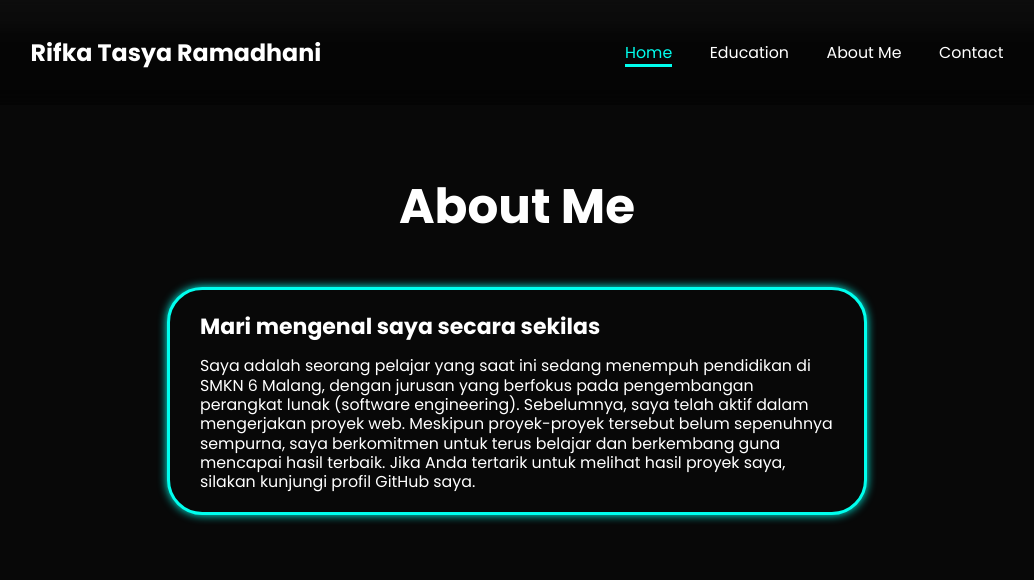
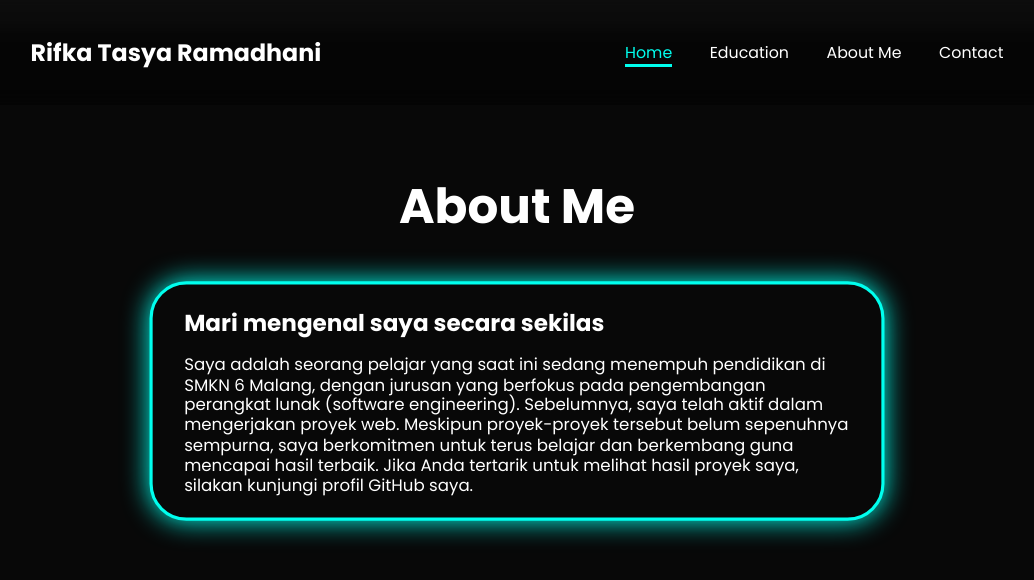
Before and after one commit to rrifka/Web-portofolio, a plain HTML site: page index.html in a window 1280 px wide. In both pictures the pointer is over the element 640 px from the left and 2092 px from the top of the page. Shown: the part 1692-2272 px from the top of the page, without its empty margins (123-1157 px from the left). Drawn offline with nearby package versions, Linux system fonts and the light colour scheme.

Commit message:
update css

```diff
--- a/style.css
+++ b/style.css
@@ -357,6 +357,11 @@ span {
     margin: auto;
 }
 
+.aboutme-content:hover {
+    transform: scale(1.05);
+    box-shadow: 0 0 25px var(--main-color);
+}
+
 .aboutme-content h3 {
     font-size: 2.5rem;
     margin-bottom: 1.5rem;
```
